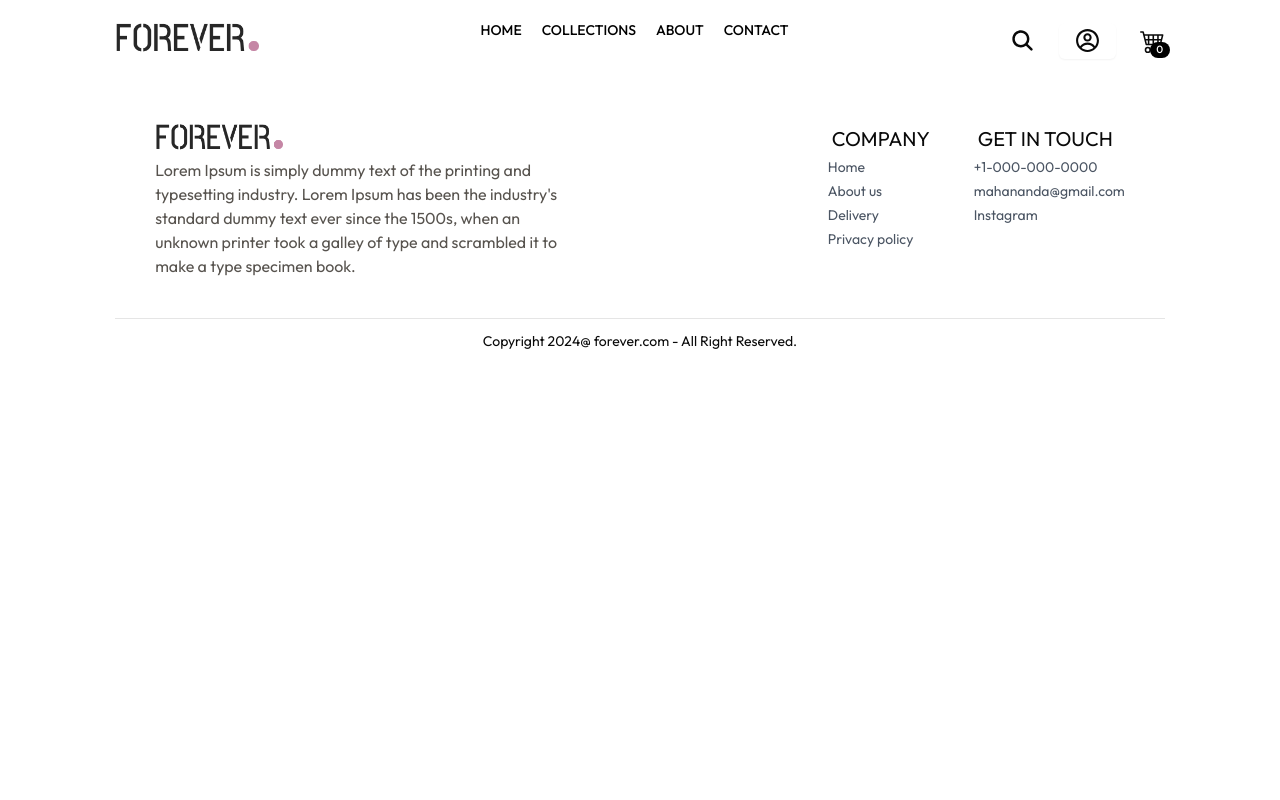
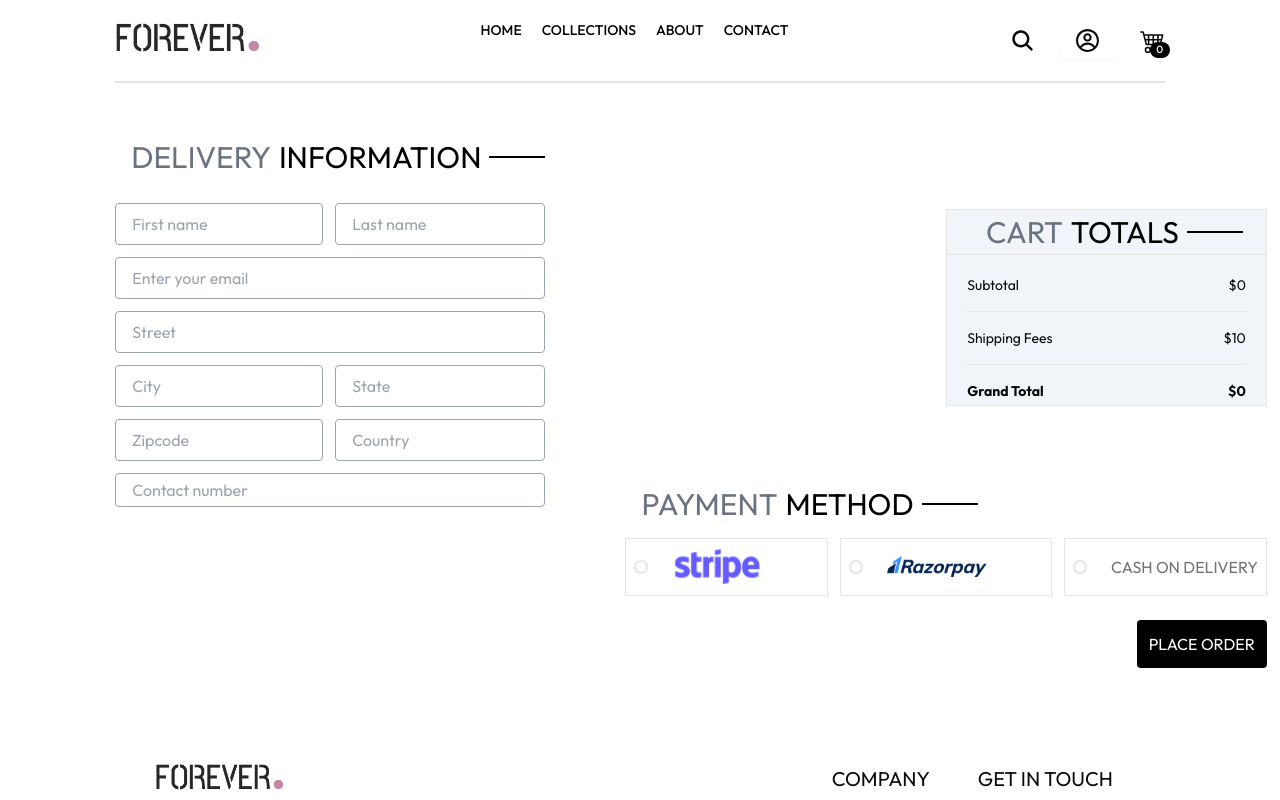
Before and after one commit to MahanandaMayekar/FullStack-Ecommerce-app, a React (Vite) app: page /place-order in a window 1280 px wide. Shown: the top 800 px of the page. Built offline with nearby package versions, Linux system fonts and the light colour scheme; a web font is replaced by a local one.

Commit message:
added orders page

```diff
--- a/src/components/CartTotal.jsx
+++ b/src/components/CartTotal.jsx
@@ -9,7 +9,7 @@ const CartTotal = () => {
     const totalAmount=useTotalCartAmount()
     const { currency, delivery_fee } = useShopContext();
     return (
-      <div className="w-full sm:w-1/3  bg-slate-100 border">
+      <div className="w-full sm:w-1/2  bg-slate-100 border">
         <div className=" p-1">
           <Title text1={"CART"} text2={"TOTALS"} />
             </div>
--- a/src/components/Title.jsx
+++ b/src/components/Title.jsx
@@ -2,7 +2,7 @@ import React from 'react'
 
 const Title = ({text1,text2}) => {
   return (
-    <div className="flex gap-2 items-center justify-center">
+    <div className="flex gap-2 items-center pl-4 justify-start sm:justify-center">
       <p className="text-gray-500 sm:text-2xl md:text-3xl">{text1}</p>
       <span className="text-black sm:text-2xl md:text-3xl">{text2}</span>
       <p className="w-8 md:w-14 h-[2px] bg-black"></p>
--- a/src/context/CartItemsContext.jsx
+++ b/src/context/CartItemsContext.jsx
@@ -24,6 +24,7 @@ export const CartItemsContextProvider = ({ children }) => {
       cartData[itemId] = { [size]: 1 };
     }
     setCartItems(cartData);
+    toast.success("Product added to Cart")
     console.log('cart items',cartItems);
 
   };
--- a/src/pages/Orders.jsx
+++ b/src/pages/Orders.jsx
@@ -1,11 +1,69 @@
+import Title from '@/components/Title'
+import { useAssets } from '@/hooks/assets/useAssets'
+import { useShopContext } from '@/hooks/context/useShopContext'
 import React from 'react'
 
 const Orders = () => {
+  const { currency } = useShopContext()
+  const{products}=useAssets()
   return (
-    <div>
+    <div className=" border-t pt-20  sm:w-full">
+      <div className="">
+        <Title text1={"MY"} text2={"ORDERS"} />
+      </div>
+      <div>
+        {products.slice(0, 5).map((product, index) => (
+          <div
+            className="flex sm:gap-10 gap-4 sm:justify-between item-center border-b border-t pb-4 sm:w-full flex-col sm:flex-row"
+            key={index}
+          >
+            <div className="flex gap-6">
 
+                <img
+                  src={product.image[0]}
+                  className="w-20 sm:w-32 object-contain mt-4"
+                  alt=""
+                />
+
+              <div className="flex flex-col mt-4 gap-2 justify-center ">
+                <p className="font-bold">{product.name}</p>
+                <div className="flex flex-row gap-6 text-[12px] sm:text-lg truncate">
+                  <p>
+                    {currency}
+                    {product.price}
+                  </p>
+                  <p>Quantity : 3</p>
+                  <p>Size: M</p>
+                </div>
+                <p className="text-sm text-gray-600">
+                  Date: {Date().slice(0, 15)}
+                </p>
+              </div>
+            </div>
+
+            <div className=" flex justify-center items-center gap-3">
+              <p
+                className={`min-w-3.5 h-3.5  rounded-full border-2 pl-2 bg-green-500
+
+                }`}
+              ></p>
+              <p className="text-muted-foreground h-6 sm:pb-4  truncate">
+                Ready to ship
+              </p>
+            </div>
+            <div className=" flex justify-center items-center gap-3  ">
+              <button
+                onClick={() => navigate("")}
+                className="bg-slate-300 text-black font-bold text-sm sm:text-md p-3 rounded-sm active:bg-slate-700/55 truncate hover:bg-slate-500/55 "
+              >
+                TRACK YOUR ORDER
+              </button>
+            </div>
+          </div>
+        ))}
+      </div>
     </div>
-  )
+  );
 }
 
 export default Orders
--- a/src/pages/PlaceOrder.jsx
+++ /dev/null
@@ -1,11 +0,0 @@
-import React from 'react'
-
-const PlaceOrder = () => {
-  return (
-    <div>
-
-    </div>
-  )
-}
-
-export default PlaceOrder
--- /dev/null
+++ b/src/pages/place-order/PlaceOrder.jsx
@@ -0,0 +1,145 @@
+import CartTotal from '@/components/CartTotal';
+import Title from '@/components/Title'
+import { useAssets } from '@/hooks/assets/useAssets';
+import React from 'react'
+import { useNavigate } from 'react-router-dom';
+
+
+
+
+const PlaceOrder = ({ setPayMethod, payMethod }) => {
+  const { assets } = useAssets();
+  const navigate=useNavigate()
+  return (
+    <div className=" flex flex-col sm:flex-row gap-10 justify-around sm:justify-around pt-5 sm:pt-14 min-h-[80vh]  border-t-2">
+      {/**--------left side */}
+
+      <div className="flex flex-col gap-3 w-full ">
+        <div className="flex justify-start mb-4">
+          <Title text1={"DELIVERY"} text2={"INFORMATION"} />
+        </div>
+        <div className="flex gap-3">
+          <input
+            type="text"
+            placeholder="First name"
+            className="rounded border border-gray-400 pl-4 p-1 w-full"
+          />
+          <input
+            type="text"
+            placeholder="Last name"
+            className="rounded border border-gray-400 p-2 pl-4 w-full"
+          />
+        </div>
+        <input
+          type="email"
+          placeholder="Enter your email "
+          className="rounded border border-gray-400 p-2 pl-4 w-full"
+        />
+        <input
+          type="text"
+          placeholder="Street"
+          className="rounded border border-gray-400 p-2 pl-4 w-full"
+        />
+        <div className="flex gap-3">
+          <input
+            type="text"
+            placeholder="City"
+            className="rounded border border-gray-400 pl-4 p-1 w-full"
+          />
+          <input
+            type="text"
+            placeholder="State"
+            className="rounded border border-gray-400 p-2 pl-4 w-full"
+          />
+        </div>
+        <div className="flex gap-3">
+          <input
+            type="number"
+            placeholder="Zipcode"
+            className="rounded border border-gray-400 pl-4 p-1 w-full no-spinne"
+          />
+          <input
+            type="text"
+            placeholder="Country"
+            className="rounded border border-gray-400 p-2 pl-4 w-full"
+          />
+        </div>
+        <input
+          type="number"
+          placeholder="Contact number"
+          className="rounded border border-gray-400 pl-4 p-1 w-full no-spinne"
+        />
+      </div>
+      <hr />
+
+      {/**------right side */}
+
+      <div className="mt-4 w-full flex-col flex justify-center sm:justify-right sm:flex-col ">
+        <div className="w-full flex justify-start sm:justify-end h-min">
+          <CartTotal />
+        </div>
+        <div className="mt-20 w-full flex flex-col gap-4 justify-start sm:justify-end h-min text-center">
+          <div className="text-sm flex justify-start">
+            <Title text1={"PAYMENT"} text2={"METHOD"} />
+          </div>
+          {/**------Payment methode selection */}
+          <div className=" flex gap-3 flex-col lg:flex-row justify-start">
+            <div
+              className="flex items-center border cursor-pointer gap-6 p-2 sm:w-500"
+              onClick={() => setPayMethod("stripe")}
+            >
+              <p
+                className={`min-w-3.5 h-3.5  rounded-full border-2 pl-2 ${
+                  payMethod === "stripe" ? "bg-red-500" : ""
+                } `}
+              ></p>
+              <img
+                src={assets.stripe_logo}
+                alt=""
+                className="h-6 sm:h-8 lg:h-10 w-auto sm:w-auto max-w-[100px] object-contain sm:mr-14"
+              />
+            </div>
+            <div
+              className="flex items-center border cursor-pointer gap-6 p-2 sm:w-500"
+              onClick={() => setPayMethod("razor")}
+            >
+              <p
+                className={`min-w-3.5 h-3.5  rounded-full border-2 pl-2 ${
+                  payMethod === "razor" ? "bg-red-500" : ""
+                } `}
+              ></p>
+              <img
+                src={assets.razorpay_logo}
+                alt=""
+                className="h-6 sm:h-8 lg:h-10 w-auto sm:w-auto max-w-[100px] object-contain sm:mr-14"
+              />
+            </div>
+            <div
+              className="flex items-center border cursor-pointer gap-6 p-2 sm:w-500"
+              onClick={() => setPayMethod("COD")}
+            >
+              <p
+                className={`min-w-3.5 h-3.5  rounded-full border-2 pl-2 ${
+                  payMethod === "COD" ? "bg-red-500" : ""
+                }`}
+              ></p>
+              <p className="text-muted-foreground h-6 sm:pb-4  truncate">
+                CASH ON DELIVERY
+              </p>
+            </div>
+          </div>
+          <div className="flex  justify-end w-full mt-2 ">
+            <button
+              onClick={() => navigate("/orders")}
+              className="bg-black text-white p-3 rounded-sm active:bg-slate-700 "
+            >
+              PLACE ORDER
+            </button>
+          </div>
+        </div>
+      </div>
+    </div>
+  );
+};
+
+export default PlaceOrder
--- /dev/null
+++ b/src/pages/place-order/PlaceOrderContainer.jsx
@@ -0,0 +1,11 @@
+import {  useState } from 'react'
+import PlaceOrder from './PlaceOrder'
+
+
+const PlaceOrderContainer = () => {
+
+    const [payMethod, setPayMethod] = useState("");
+  return <PlaceOrder setPayMethod={setPayMethod} payMethod={payMethod} />;
+}
+
+export default PlaceOrderContainer
--- a/src/routes/AppRoutes.jsx
+++ b/src/routes/AppRoutes.jsx
@@ -6,11 +6,10 @@ import Contact from "./../pages/Contact";
 import Layout from "./../pages/Layout";
 import Login from "./../pages/Login";
 import Orders from "./../pages/Orders";
-import PlaceOrder from "./../pages/PlaceOrder";
 import Products from "./../pages/Products";
 import CollectionContainer from '@/pages/collection/CollectionContainer';
 import CartContainer from '@/pages/cart/CartContainer';
-
+import PlaceOrderContainer from './../pages/place-order/PlaceOrderContainer';
 
 const AppRoutes = () => {
   return (
@@ -21,11 +20,11 @@ const AppRoutes = () => {
           <Route path="/about" element={<About />} />
           <Route path="/collection" element={<CollectionContainer />} />
           <Route path="/product/:productId" element={<Products />} />
-          <Route path="/order" element={<Orders />} />
+          <Route path="/orders" element={<Orders />} />
           <Route path="/cart" element={<CartContainer />} />
           <Route path="/contact" element={<Contact />} />
           <Route path="/login" element={<Login />} />
-          <Route path="/place-order" element={<PlaceOrder />} />
+          <Route path="/place-order" element={<PlaceOrderContainer />} />
         </Route>
         <Route path="*" element={<NotFoundPage />} />
       </Routes>
```
